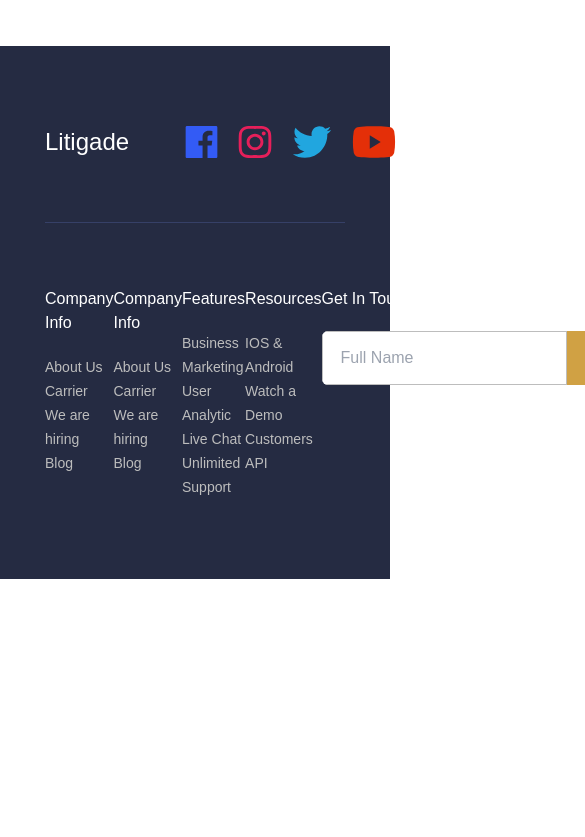
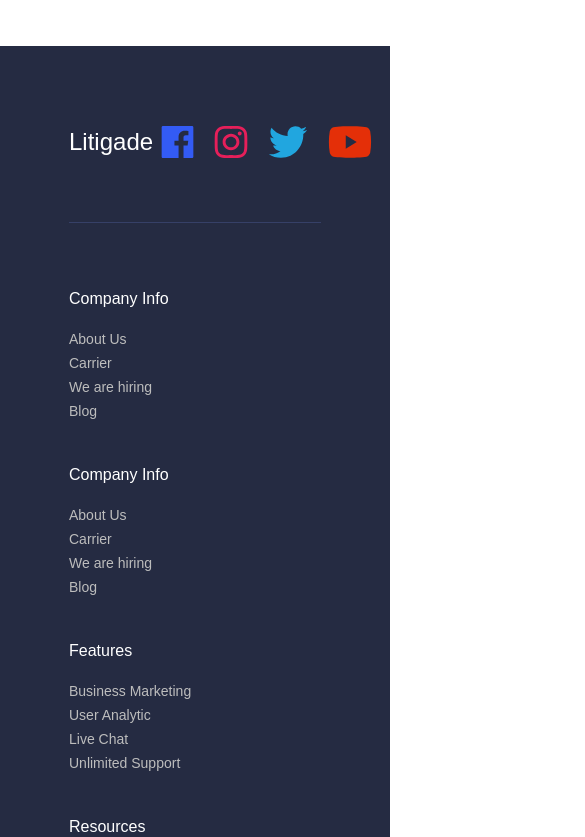
Before and after one commit to Abdulloh018/Ligitade, a Vue app: page / in a window 390 px wide. Shown: the part 7927-8764 px from the top of the page, 585 px wide, since content can reach past the window. Before the commit the page ends 8506 px from the top, so only its background shows below. Built offline with nearby package versions, Linux system fonts and the light colour scheme.

Commit message:
added some features

```diff
--- a/src/assets/styles/output.css
+++ b/src/assets/styles/output.css
@@ -584,10 +584,6 @@ video {
   margin-bottom: 2.5rem;
 }
 
-.mb-16 {
-  margin-bottom: 4rem;
-}
-
 .mb-2 {
   margin-bottom: 0.5rem;
 }
@@ -620,6 +616,10 @@ video {
   margin-top: 100px;
 }
 
+.mb-4 {
+  margin-bottom: 1rem;
+}
+
 .block {
   display: block;
 }
@@ -648,6 +648,18 @@ video {
   width: 100%;
 }
 
+.w-8\/12 {
+  width: 66.666667%;
+}
+
+.w-auto {
+  width: auto;
+}
+
+.cursor-pointer {
+  cursor: pointer;
+}
+
 .flex-col {
   flex-direction: column;
 }
@@ -656,8 +668,16 @@ video {
   flex-wrap: wrap;
 }
 
+.items-start {
+  align-items: flex-start;
+}
+
 .items-center {
   align-items: center;
+}
+
+.justify-start {
+  justify-content: flex-start;
 }
 
 .justify-center {
@@ -666,6 +686,10 @@ video {
 
 .justify-between {
   justify-content: space-between;
+}
+
+.justify-around {
+  justify-content: space-around;
 }
 
 .gap-10 {
@@ -682,6 +706,10 @@ video {
 
 .gap-\[20px\] {
   gap: 20px;
+}
+
+.gap-4 {
+  gap: 1rem;
 }
 
 .gap-x-2 {
@@ -705,6 +733,15 @@ video {
 
 .gap-y-5 {
   row-gap: 1.25rem;
+}
+
+.gap-x-4 {
+  -moz-column-gap: 1rem;
+       column-gap: 1rem;
+}
+
+.gap-y-10 {
+  row-gap: 2.5rem;
 }
 
 .overflow-hidden {
@@ -777,6 +814,18 @@ video {
 
 .p-6 {
   padding: 1.5rem;
+}
+
+.p-\[10px\] {
+  padding: 10px;
+}
+
+.p-2 {
+  padding: 0.5rem;
+}
+
+.p-2\.5 {
+  padding: 0.625rem;
 }
 
 .px-10 {
@@ -859,16 +908,26 @@ video {
   padding-bottom: 15px;
 }
 
+.px-2 {
+  padding-left: 0.5rem;
+  padding-right: 0.5rem;
+}
+
+.px-2\.5 {
+  padding-left: 0.625rem;
+  padding-right: 0.625rem;
+}
+
+.pb-16 {
+  padding-bottom: 4rem;
+}
+
 .pb-\[100px\] {
   padding-bottom: 100px;
 }
 
 .pt-10 {
   padding-top: 2.5rem;
-}
-
-.pb-16 {
-  padding-bottom: 4rem;
 }
 
 .pt-16 {
@@ -966,12 +1025,26 @@ video {
     width: auto;
   }
 
+  .sm\:w-full {
+    width: 100%;
+  }
+
   .sm\:flex-row {
     flex-direction: row;
   }
 
   .sm\:gap-y-0 {
     row-gap: 0px;
+  }
+
+  .sm\:py-\[15px\] {
+    padding-top: 15px;
+    padding-bottom: 15px;
+  }
+
+  .sm\:px-5 {
+    padding-left: 1.25rem;
+    padding-right: 1.25rem;
   }
 
   .sm\:text-5xl {
@@ -981,6 +1054,10 @@ video {
 }
 
 @media (min-width: 640px) {
+  .maxwscreensm\:mb-5 {
+    margin-bottom: 1.25rem;
+  }
+
   .maxwscreensm\:flex-row {
     flex-direction: row;
   }
@@ -989,8 +1066,17 @@ video {
     align-items: center;
   }
 
+  .maxwscreensm\:justify-around {
+    justify-content: space-around;
+  }
+
   .maxwscreensm\:gap-0 {
     gap: 0px;
+  }
+
+  .maxwscreensm\:gap-x-4 {
+    -moz-column-gap: 1rem;
+         column-gap: 1rem;
   }
 }
 
@@ -1044,6 +1130,23 @@ video {
     flex-wrap: nowrap;
   }
 
+  .lg\:justify-between {
+    justify-content: space-between;
+  }
+
+  .lg\:gap-0 {
+    gap: 0px;
+  }
+
+  .lg\:gap-x-0 {
+    -moz-column-gap: 0px;
+         column-gap: 0px;
+  }
+
+  .lg\:gap-y-0 {
+    row-gap: 0px;
+  }
+
   .lg\:px-12 {
     padding-left: 3rem;
     padding-right: 3rem;
--- a/src/components/Blocks/Navbar.vue
+++ b/src/components/Blocks/Navbar.vue
@@ -1,5 +1,5 @@
 <template>
-  <nav class="container flex justify-between items-center py-9">
+  <nav class="container flex justify-between items-center py-9 px-2 maxwsm:px-0">
     <div>
       <p class="text-[24px] ">Ligitade</p>
     </div>
--- a/src/components/layouts/Footer.vue
+++ b/src/components/layouts/Footer.vue
@@ -1,18 +1,18 @@
 <template>
   <footer id="footer" class="bg-textColor py-20">
-    <div class="container">
+    <div class="container px-6 max-w-sm:px-0">
       <div class="footer-title flex justify-between pb-16">
         <h2 class="text-2xl">Litigade</h2>
         <div class="flex gap-5">
-          <img src="@/assets/svg/Facebook.svg" alt="" />
-          <img src="@/assets/svg/Instagram.svg" alt="" />
-          <img src="@/assets/svg/Twitter.svg" alt="" />
-          <img src="@/assets/svg/Youtube.svg" alt="" />
+          <img src="@/assets/svg/Facebook.svg" alt="Social Icons" class="cursor-pointer" />
+          <img src="@/assets/svg/Instagram.svg" alt="Social Icons" class="cursor-pointer" />
+          <img src="@/assets/svg/Twitter.svg" alt="Social Icons" class="cursor-pointer" />
+          <img src="@/assets/svg/Youtube.svg" alt="Social Icons" class="cursor-pointer" />
         </div>
       </div>
-      <div class="flex justify-between pt-16">
+      <div class="flex flex-col items-start gap-y-10 flex-wrap pt-16 maxwscreensm:flex-row maxwscreensm:justify-around maxwscreensm:gap-x-4 lg:flex-nowrap lg:justify-between lg:gap-x-0 lg:gap-y-0">
         <div>
-          <p class="text-base text-white mb-5">Company Info</p>
+          <p class="text-base text-white mb-4 maxwscreensm:mb-5">Company Info</p>
           <ul class="text-linkColor">
             <li><a href="#" class="text-sm">About Us</a></li>
             <li><a href="#" class="text-sm">Carrier</a></li>
@@ -23,7 +23,7 @@
           </ul>
         </div>
         <div>
-          <p class="text-base text-white mb-5">Company Info</p>
+          <p class="text-base text-white mb-4 maxwscreensm:mb-5">Company Info</p>
           <ul class="text-linkColor">
             <li><a href="#" class="text-sm">About Us</a></li>
             <li><a href="#" class="text-sm">Carrier</a></li>
@@ -34,7 +34,7 @@
           </ul>
         </div>
         <div>
-          <p class="text-base text-white mb-5">Features</p>
+          <p class="text-base text-white mb-4 maxwscreensm:mb-5">Features</p>
           <ul class="text-linkColor">
             <li><a href="#" class="text-sm">Business Marketing</a></li>
             <li><a href="#" class="text-sm">User Analytic</a></li>
@@ -45,7 +45,7 @@
           </ul>
         </div>
         <div>
-          <p class="text-base text-white mb-5">Resources</p>
+          <p class="text-base text-white mb-4 maxwscreensm:mb-5">Resources</p>
           <ul class="text-linkColor">
             <li><a href="#" class="text-sm">IOS & Android</a></li>
             <li><a href="#" class="text-sm">Watch a Demo</a></li>
@@ -57,18 +57,19 @@
         </div>
         <div>
           <form>
-            <p class="text-base text-white mb-5">Get In Touch</p>
-            <div class="flex rounded-md overflow-hidden">
+            <p class="text-base text-white mb-4 maxwscreensm:mb-5">Get In Touch</p>
+            <div class="flex rounded-md overflow-hidden mb-1.5">
               <input
                 type="text"
                 placeholder="Full Name"
                 id="name"
-                class="block px-[18px] border-[#BDBDBD] border-[1px]"
+                class="block px-[18px] border-[#BDBDBD] border-[1px] text-black w-8/12 sm:w-auto"
               />
-              <button class="w-full bg-orangeColor px-5 text-white py-[15px]">
+              <button class="w-auto bg-orangeColor text-white p-2.5 px-2.5 sm:py-[15px] sm:px-5 sm:w-full">
                 Subscribe
               </button>
             </div>
+            <p class="text-sm text-linkColor">Lorem impsum dolor amit</p>
           </form>
         </div>
       </div>
```
